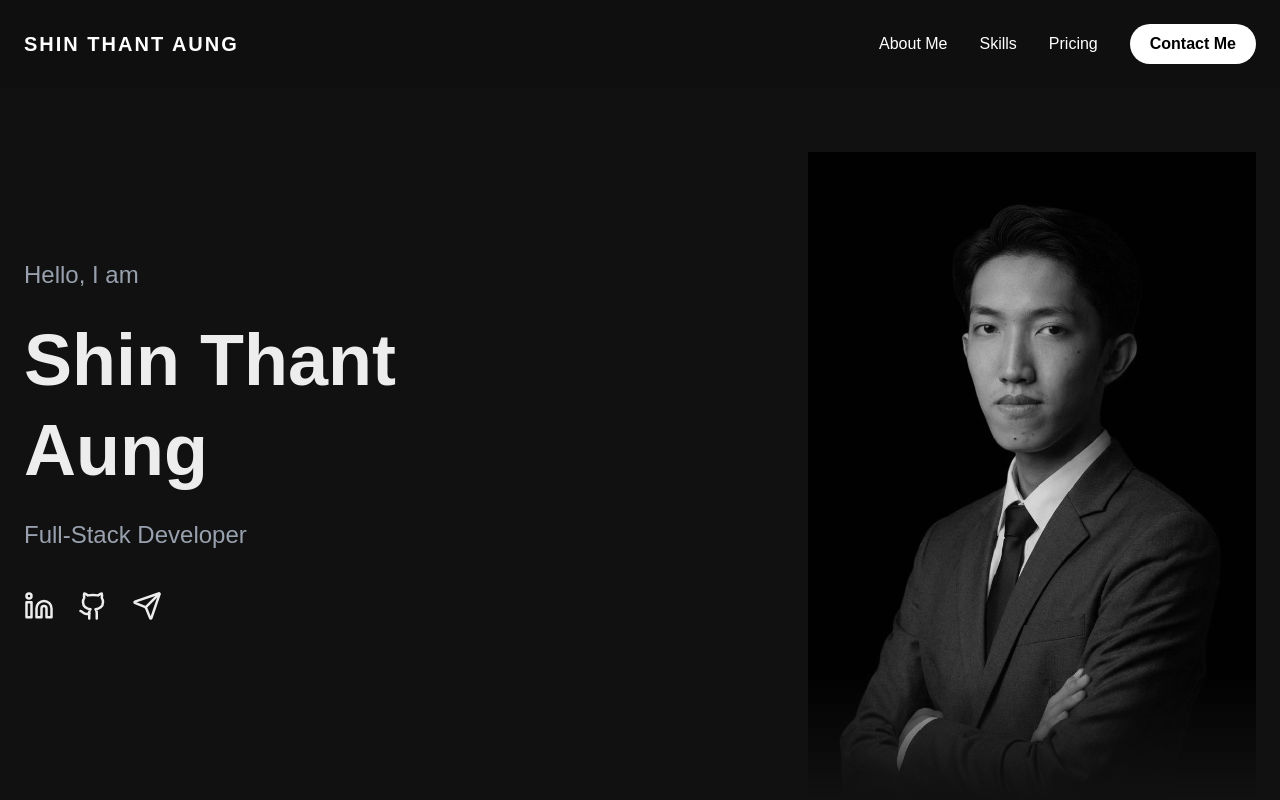
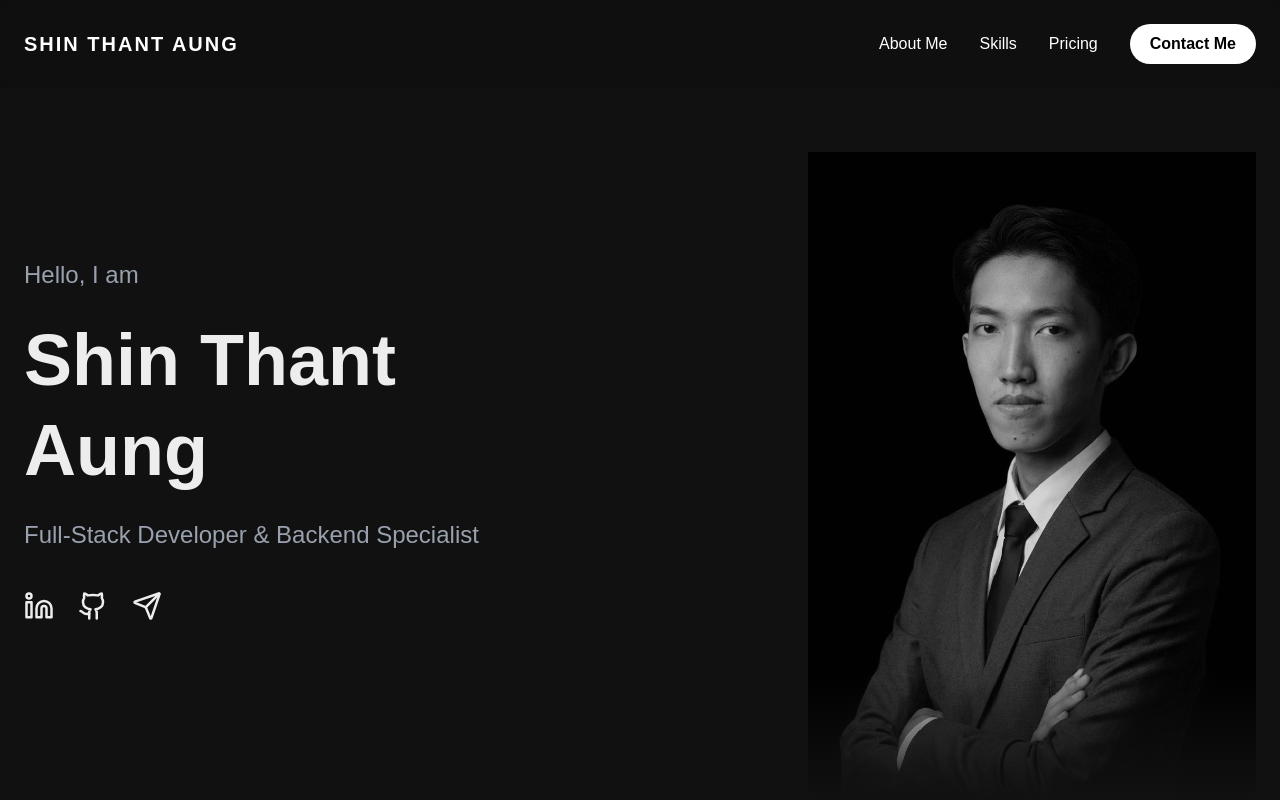
Before and after one commit to supershin69/portfolio, a Next.js app: page / in a window 1280 px wide. Shown: the top 800 px of the page. Built offline with nearby package versions, Linux system fonts and the light colour scheme.

Commit message:
another minor fix

```diff
--- a/components/Hero.tsx
+++ b/components/Hero.tsx
@@ -14,7 +14,7 @@ export default function Hero() {
             Shin Thant <br /> Aung
           </h1>
           <p className="text-xl md:text-2xl text-gray-400 font-medium">
-            Full-Stack Developer
+            Full-Stack Developer & Backend Specialist
           </p>
 
           {/* Social Links */}
```
